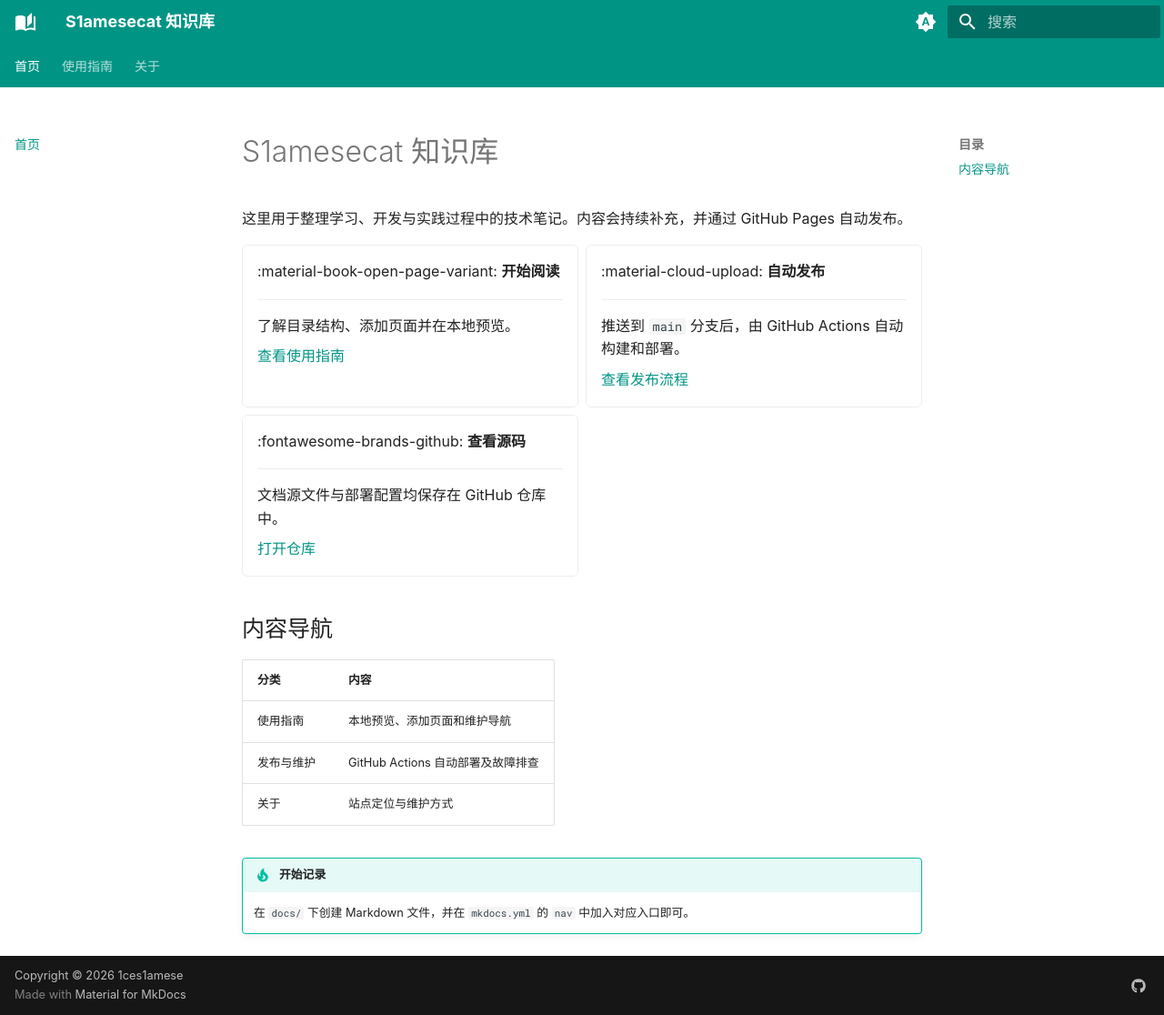
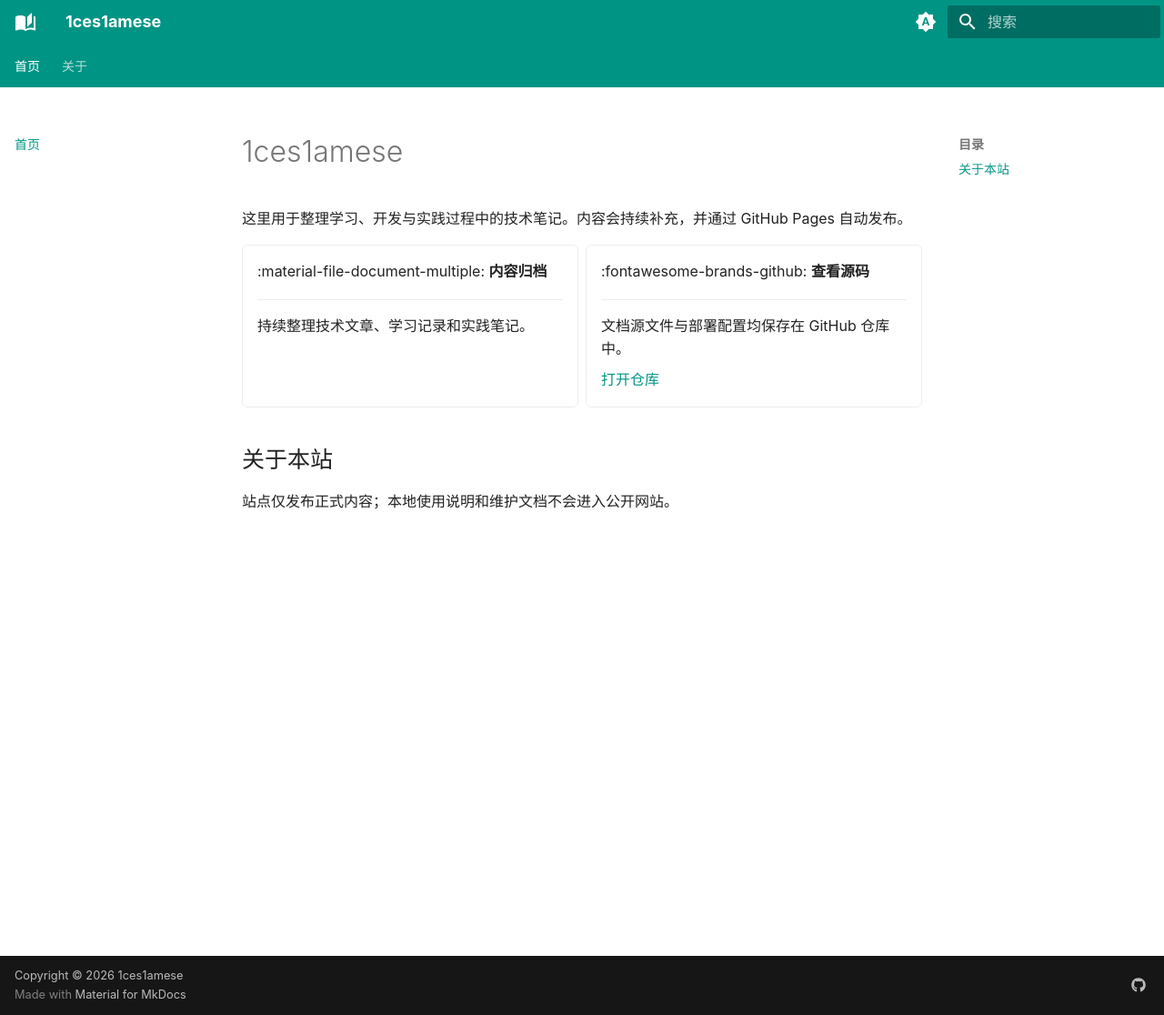
Before and after one commit to S1amesecat/S1amesecat.github.io, an MkDocs documentation site: the page built from docs/index.md, in a window 1280 px wide and 1116 px high. Shown: the whole window at 91% size. Built offline with MkDocs 1.6.1 and Material for MkDocs 9.7.7, drawn with Linux system fonts in a browser that asks for light colours.

Commit message:
docs: hide maintenance guides from public site

```diff
--- a/docs/index.md
+++ b/docs/index.md
@@ -1,24 +1,14 @@
-# S1amesecat 知识库
+# 1ces1amese
 
 这里用于整理学习、开发与实践过程中的技术笔记。内容会持续补充，并通过 GitHub Pages 自动发布。
 
 <div class="grid cards" markdown>
 
--   :material-book-open-page-variant: **开始阅读**
+-   :material-file-document-multiple: **内容归档**
 
     ---
 
-    了解目录结构、添加页面并在本地预览。
-
-    [查看使用指南](guide/getting-started.md)
-
--   :material-cloud-upload: **自动发布**
-
-    ---
-
-    推送到 `main` 分支后，由 GitHub Actions 自动构建和部署。
-
-    [查看发布流程](guide/deployment.md)
+    持续整理技术文章、学习记录和实践笔记。
 
 -   :fontawesome-brands-github: **查看源码**
 
@@ -30,13 +20,6 @@
 
 </div>
 
-## 内容导航
+## 关于本站
 
-| 分类 | 内容 |
-| --- | --- |
-| 使用指南 | 本地预览、添加页面和维护导航 |
-| 发布与维护 | GitHub Actions 自动部署及故障排查 |
-| 关于 | 站点定位与维护方式 |
-
-!!! tip "开始记录"
-    在 `docs/` 下创建 Markdown 文件，并在 `mkdocs.yml` 的 `nav` 中加入对应入口即可。
+站点仅发布正式内容；本地使用说明和维护文档不会进入公开网站。
--- a/mkdocs.yml
+++ b/mkdocs.yml
@@ -1,7 +1,9 @@
-site_name: S1amesecat 知识库
+site_name: 1ces1amese
 site_description: 记录学习、开发与实践过程中的技术笔记
 site_author: S1amesecat
-site_url: https://s1amesecat.github.io/
+site_url: https://docs.1ces1amese.cn/
+exclude_docs: |
+  guide/
 copyright: Copyright &copy; 2026 1ces1amese
 
 theme:
@@ -68,8 +70,4 @@ extra:
 
 nav:
   - 首页: index.md
-  - 使用指南:
-      - 环境与目录: guide/getting-started.md
-      - 文章发布方法: guide/publishing-articles.md
-      - 部署与维护: guide/deployment.md
   - 关于: about.md
```
